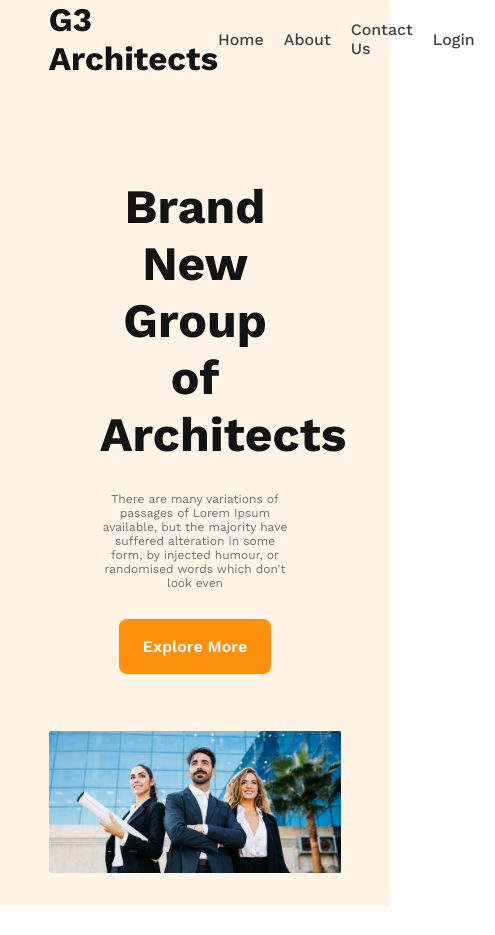
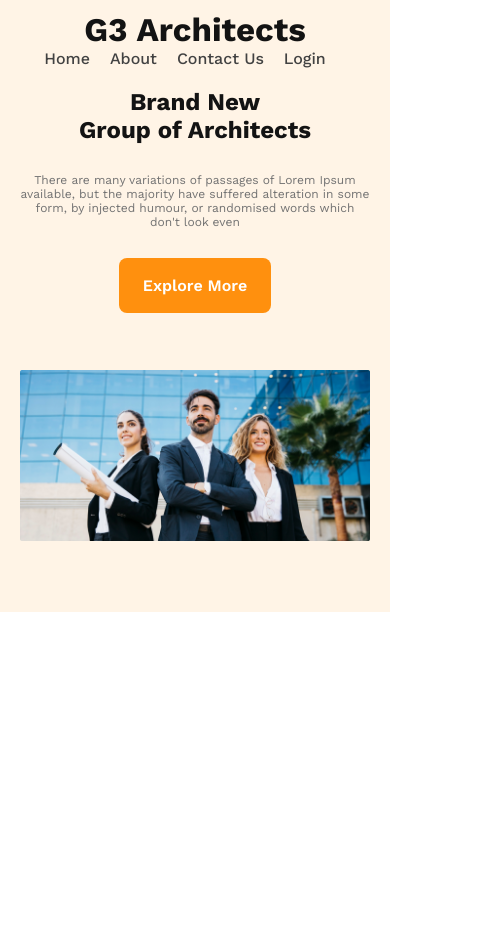
Before and after one commit to tofayeLL/g3-architects, a plain HTML site: page index.html in a window 390 px wide. Shown: the whole page, 495 px wide, since content can reach past the window. After the commit the page ends 844 px from the top, so only its background shows below. Drawn offline with nearby package versions, Linux system fonts and the light colour scheme.

Commit message:
finished header section all nav and banner responsive

```diff
--- a/syles/architect.css
+++ b/syles/architect.css
@@ -43,7 +43,7 @@ button {
 }
 h1{
     color: #131313;
-    font-size: 48px;
+    font-size: 3rem;
     font-weight: 700;
 }
 
@@ -96,3 +96,66 @@ nav a {
 .banner .banner-img img {
     width: 100%;
 }
+
+
+
+
+
+
+
+
+
+
+
+
+
+
+
+
+
+
+
+
+
+
+/* responsive for small devices */
+
+@media screen and (max-width: 576px) {
+    /* container */
+    .container{
+        width: 95%;
+        margin: 0px auto;
+        padding: 10px;
+    }
+
+    /* shared styles */
+    nav{
+        flex-direction: column;
+    }
+
+
+    /* header related responsive */
+
+    .banner-text{
+        max-width: 100%;
+    }
+
+    h1{
+        font-size: 1.5rem;
+    }
+
+
+}
+
+
+
+/* responsive for medium devices */
+@media screen and (min-width: 576px) and (max-width: 768px) {
+
+/* header related responsive */
+    .banner-text{
+        max-width: 100%;
+    }
+
+
+}
```
